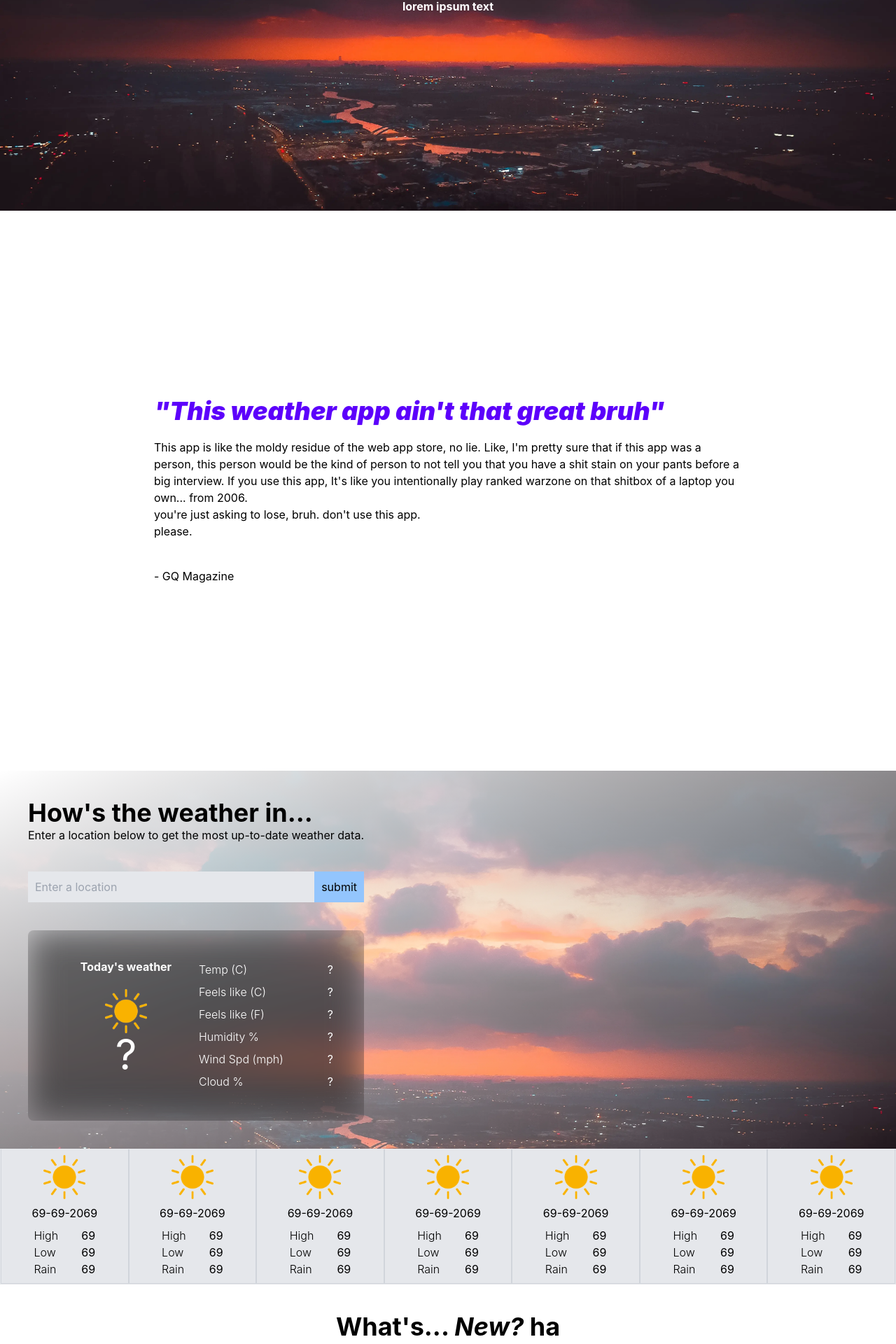
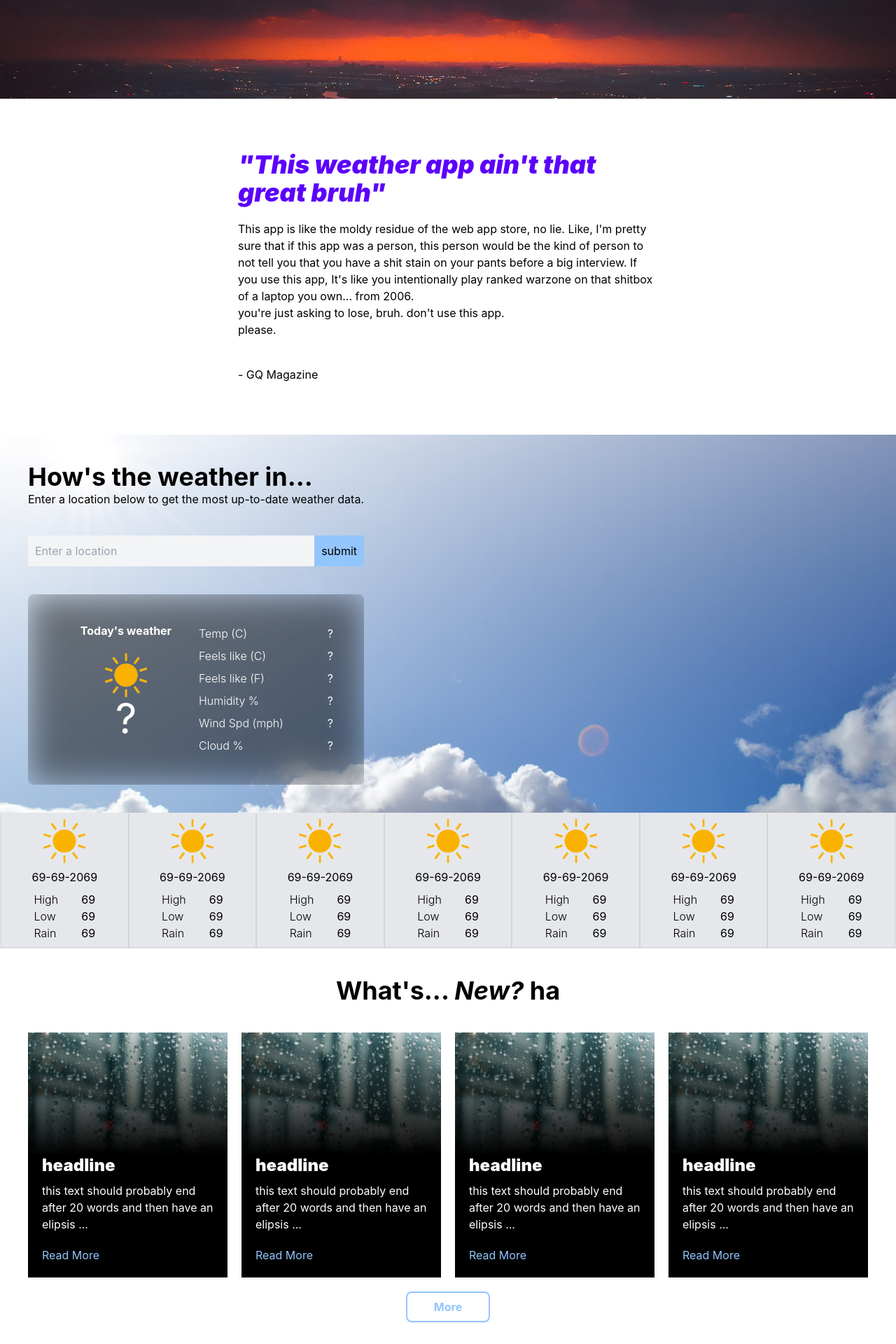
Before and after one commit to DanielCW7/My-weather-app, a React (Create React App) app: page / in a window 1280 px wide. Shown: the part 455-2375 px from the top of the page at 70% size. Built offline with nearby package versions, Linux system fonts and the light colour scheme.

Commit message:
desktop adjustments

```diff
--- a/src/components/form.js
+++ b/src/components/form.js
@@ -82,7 +82,7 @@ const form = ({today, week}) => {
             <h3 className="text-4xl font-bold"> How's the weather in... </h3>
             <p> Enter a location below to get the most up-to-date weather data. </p>
             <div className="mt-10 flex">
-                <input id="location" type="text" className="flex-grow p-[10px] bg-gray-200" placeholder="Enter a location"></input>
+                <input id="location" type="text" className=" flex-grow p-[10px] bg-gray-100" placeholder="Enter a location"></input>
                 <button className="bg-blue-300 p-[10px]" type="submit"> submit </button>
             </div>
         </form>
--- a/src/containers/forecast.js
+++ b/src/containers/forecast.js
@@ -9,8 +9,8 @@ const Forecast = () => {
     const [val2, setVal2] = useState("");
 
     return (
-            <div className="bg-sunset-pattern bg-center bg-cover bg-fixed min-h-auto justify-center">
-                <div className="p-10 bg-gradient-to-br via-black-0 from-white">
+            <div className="bg-sunny2-pattern bg-bottom bg-cover bg-fixed min-h-auto flex flex-col justify-end md:min-h-80h">
+                <div className="p-10 bg-gradient-to-b via-white-200 from-white justify-between flex-auto md:bg-gradient-to-br">
                     <Form today={setVal} week={setVal2}/>
                     <Today val={val}/>
                 </div>
--- a/src/containers/hero.js
+++ b/src/containers/hero.js
@@ -3,7 +3,7 @@ import React from 'react';
 
 const Hero = () => {
     return (
-        <div id="hero" className="flex flex-col justify-center min-h-80h bg-fixed bg-sunset-pattern bg-cover px-20">
+        <div id="hero" className="flex flex-col justify-center min-h-80h bg-fixed bg-sunset-pattern bg-cover px-20 lg:min-h-60h">
             <h1 className="text-5xl font-bold text-white text-center mb-2"> Weather! <i>Amiright??</i> </h1>
             <p className="text-1xl font-bold text-white text-center"> lorem ipsum text </p>
         </div>
--- a/src/containers/intro.js
+++ b/src/containers/intro.js
@@ -2,8 +2,8 @@ import React from "react";
 
 const Intro = () => {
     return (
-        <div className="min-h-screen flex flex-col justify-center px-10">
-            <div className="m-auto w-100 md:w-70">
+        <div className="min-h-screen flex flex-col justify-center px-10 md:min-h-60h">
+            <div className="m-auto w-100 md:w-70 lg:w-50">
                 <h2 className="text-4xl text-[#5C00FB] font-black mb-5"><i>"This weather app ain't that great bruh"</i></h2>
                 <p> This app is like the moldy residue of the web app store, no lie. Like,
                 I'm pretty sure that if this app was a person, this person would be the
--- a/src/containers/news.js
+++ b/src/containers/news.js
@@ -4,8 +4,8 @@ import Story from '../components/story';
 
 const News = () => {
     return (
-        <div className="p-10">
-            <div className="mb-5">
+        <div className="p-10 md: min-h-60h">
+            <div className="mb-10">
                 <h3 className="text-4xl font-bold text-center"> What's... <i>New?</i> ha </h3>
             </div>
             <div>
@@ -14,9 +14,8 @@ const News = () => {
                     <Story />
                     <Story />
                     <Story />
-
                 </div>
-                <button className="border-2 border-blue-300 py-2 rounded-lg block min-w-full text-blue-300 font-bold md:m-auto md:min-w-min md:w-20" type="submit"> More </button>
+                <button className="border-2 border-blue-300 py-2 rounded-lg block min-w-full text-blue-300 font-bold md:m-auto md:min-w-min md:w-10" type="submit"> More </button>
             </div>
         </div>
     )
```
